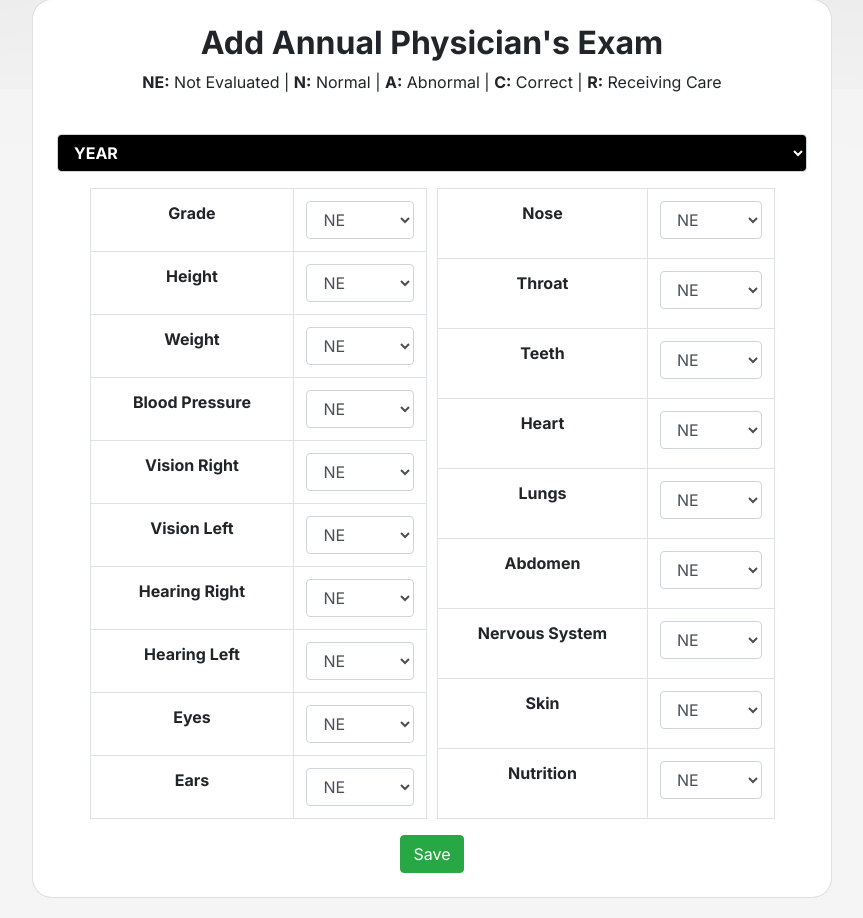
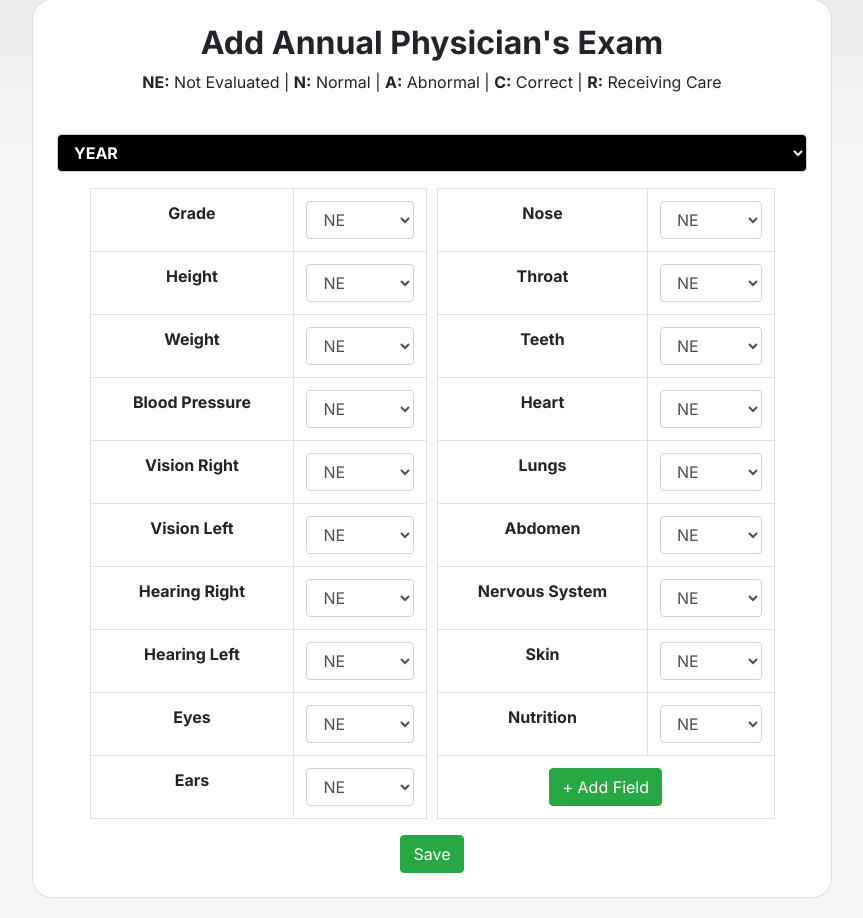
Before and after one commit to ayenla/MSYS42, a Django app: page /physician-exam/add/13/ in a window 1280 px wide. Shown: the part 166-1084 px from the top of the page, without its empty margins (208-1071 px from the left). Run offline with Django 5.2, Linux system fonts and the light colour scheme; data comes from the database, SQL or seed files in the repository; some libraries are stand-ins or nearby versions.

Commit message:
added the other field

```diff
--- a/BADproject/msys42app/templates/msys42app/create_phyexam.html
+++ b/BADproject/msys42app/templates/msys42app/create_phyexam.html
@@ -293,25 +293,16 @@
                             </select>
                         </td>
                     </tr>
-                    <!--<tr>
-                        <td>
-                            <input type="text" class="form-control mx-auto" id="other_label" name="other_label" maxlength="20" value="{{ other_label }}" style="max-width: 50%;">
-                        </td>
-                        <td>
-                            <select class="form-control" id="other" name="other" value="{{ other }}">
-                                <option value="NE">NE</option>
-                                <option value="N">N</option>
-                                <option value="A">A</option>
-                                <option value="C">C</option>
-                                <option value="R">R</option>
-                            </select>
-                        </td>
-                    </tr>-->
-
+                   <tfoot id="add-row-footer">
+                        <tr id="add-button-row">
+                            <td colspan="2" style="text-align: center;">
+                                <button type="button" class="btn btn-success" onclick="addRow()">&#43; Add Field</button>
+                            </td>
+                        </tr>
+                    </tfoot>
                 </table>
             </div>
 
-            <!-- Save Button -->
             <button type="submit" class="btn btn-success"> Save </button>
 
             <script src="https://cdn.jsdelivr.net/npm/bootstrap@5.3.0/dist/js/bootstrap.bundle.min.js"></script>
@@ -319,5 +310,39 @@
 
     </div>
 </div>
+<script>
+    function addRow() {
+        const footer = document.getElementById('add-row-footer');
+        footer.innerHTML = `
+            <tr id="custom-other-row">
+                <td>
+                    <input type="text" class="form-control" id="other_label" name="other_label" placeholder="Other (e.g., Spine)">
+                </td>
+                <td>
+                    <div class="d-flex justify-content-between align-items-center">
+                        <select class="form-control" id="other" name="other">
+                            <option value="NE">NE</option>
+                            <option value="N">N</option>
+                            <option value="A">A</option>
+                            <option value="C">C</option>
+                            <option value="R">R</option>
+                        </select>
+                        <button type="button" class="btn btn-danger ms-2" onclick="removeRow()">&#x2715;</button>
+                    </div>
+                </td>
+            </tr>
+        `;
+    }
 
+    function removeRow() {
+        const footer = document.getElementById('add-row-footer');
+        footer.innerHTML = `
+            <tr id="add-button-row">
+                <td colspan="2" style="text-align: center;">
+                    <button type="button" class="btn btn-success" onclick="addRow()">&#43; Add Field</button>
+                </td>
+            </tr>
+        `;
+    }
+</script>
 {% endblock %}
```
